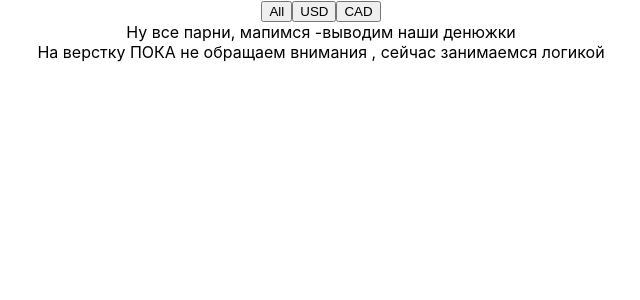
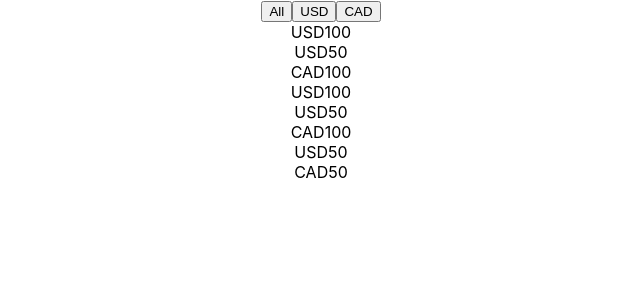
Before and after one commit to Odinokun/ca-dop-monday-01, a React (Create React App) app: page / in a window 1280 px wide. Shown: the top 300 px of the page, without its empty margins (319-959 px from the left). Built offline with nearby package versions, Linux system fonts and the light colour scheme.

Commit message:
Refactor City and CurrentATM components: update data prop type to MoneyType[], enhance rendering logic, and improve display of banknotes and values

```diff
--- a/src/City.tsx
+++ b/src/City.tsx
@@ -1,27 +1,18 @@
-import React from 'react';
 import { CurrentATM } from './CurrentATM';
 import { MoneyType } from './App';
 
 type CityPropsType = {
-  data: any; //встречаем денюжки
+  data: MoneyType[];
 };
 
 export const City = (props: CityPropsType) => {
-  // пока это пропускам
-  // const mappedMoney = props.data.map((el: MoneyType, index) => (
-  //     <CurrentATM
-  //         key={index}
-  //         money={el}
-  //     />
-  // ))
+  const mappedMoney = props.data.map((el: MoneyType, index) => (
+    <CurrentATM key={index} money={el} />
+  ));
 
   return (
     <div>
-      <div>Ну все парни, мапимся -выводим наши денюжки</div>
-      <div>
-        На верстку ПОКА не обращаем внимания , сейчас занимаемся логикой
-      </div>
-      {/*<div>{mappedMoney}</div>*/}
+      <div>{mappedMoney}</div>
     </div>
   );
 };
--- a/src/CurrentATM.tsx
+++ b/src/CurrentATM.tsx
@@ -4,5 +4,10 @@ type CurrentATMPropsType = {
   money: MoneyType;
 };
 export const CurrentATM = (props: CurrentATMPropsType) => {
-  return <div>{props.money.banknotes}</div>;
+  return (
+    <div>
+      <span>{props.money.banknotes}</span>
+      <span>{props.money.value}</span>
+    </div>
+  );
 };
```
